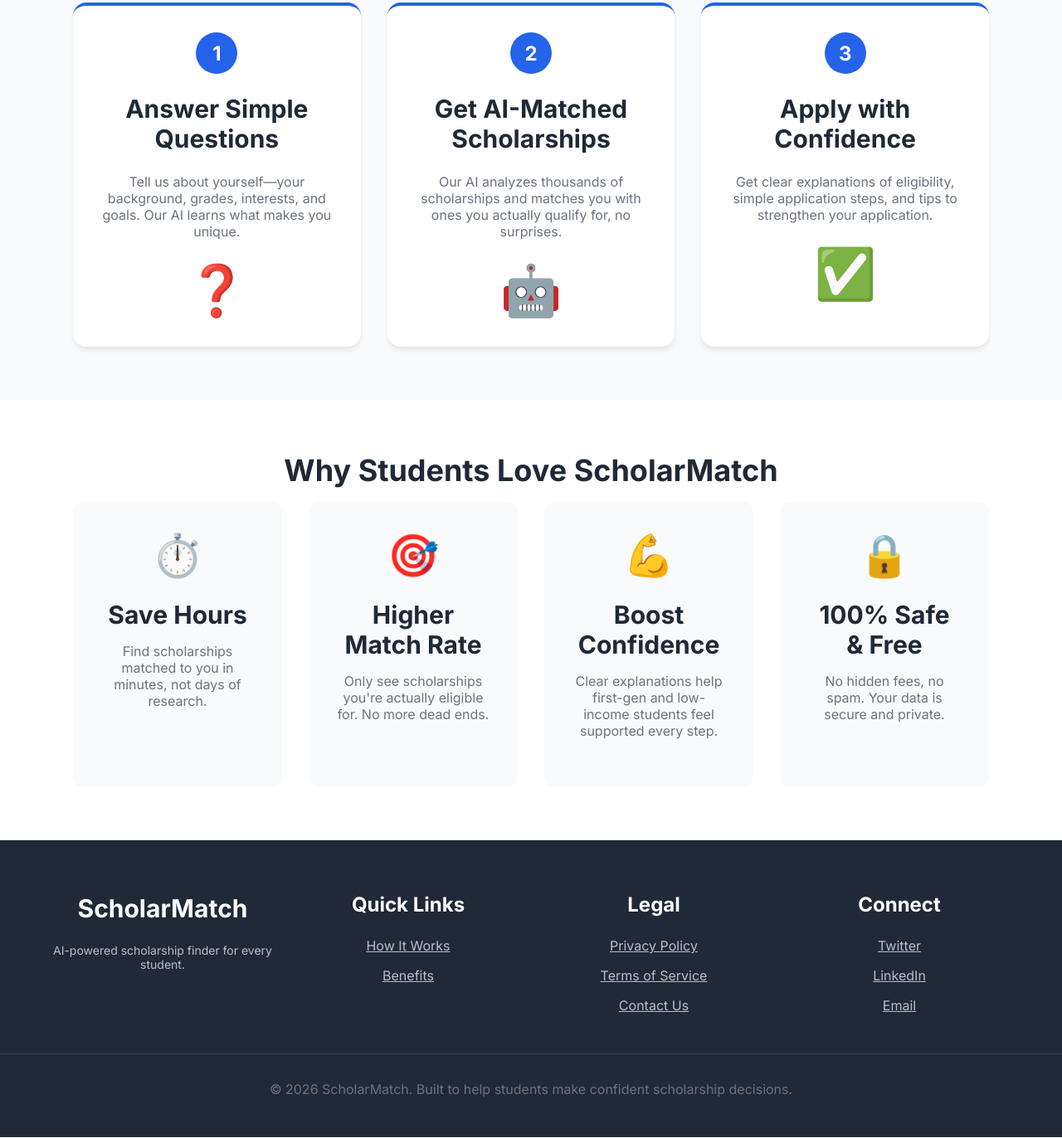
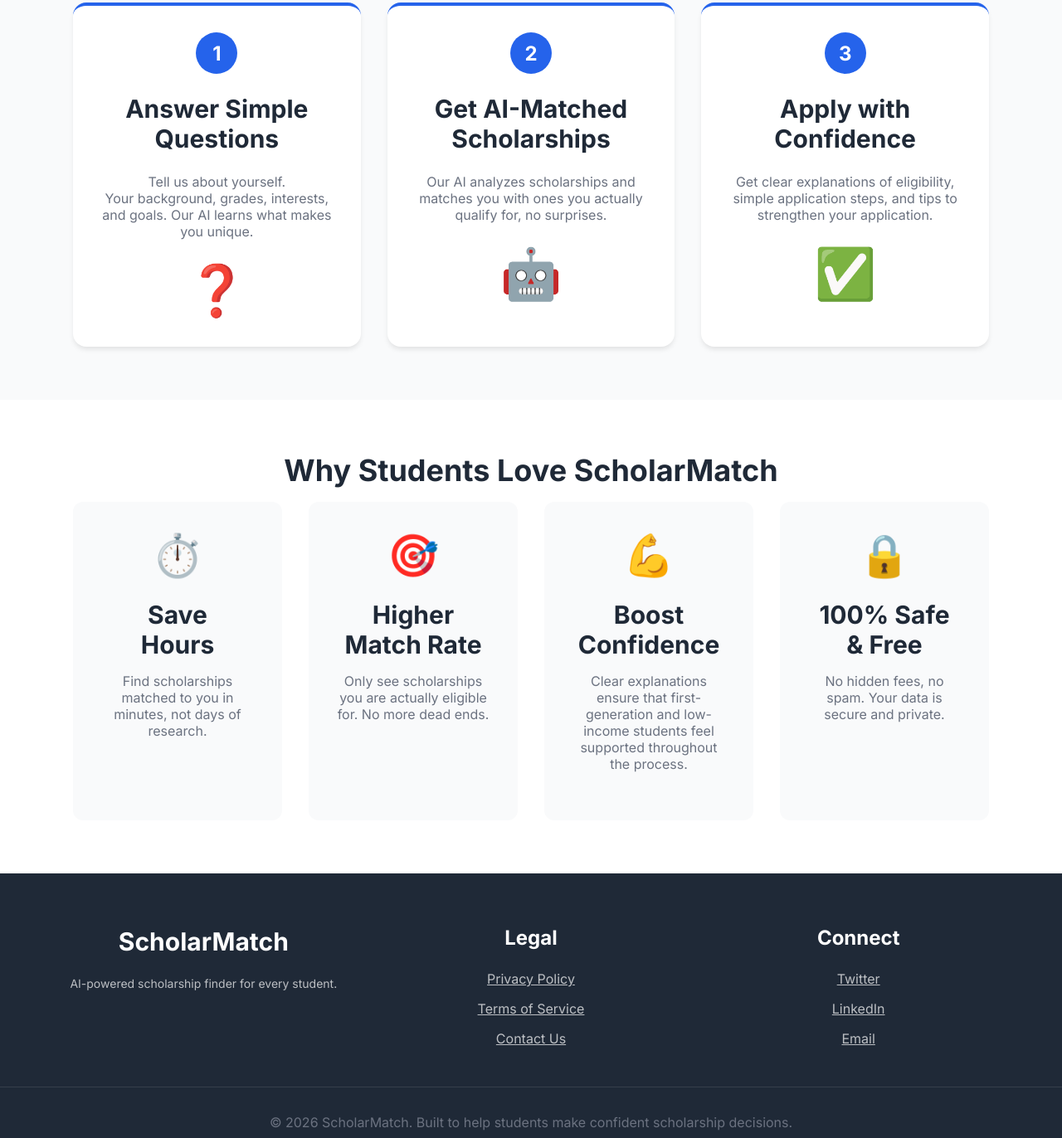
Before and after one commit to raelyn23050595/ScholarMatch, a website: page index.html in a window 1280 px wide. Shown: the part 768-2140 px from the top of the page at 83% size. Drawn offline with Linux system fonts and the light colour scheme.

Commit message:
Update hero subtitle, step card formatting, and footer layout

```diff
--- a/index.html
+++ b/index.html
@@ -45,7 +45,7 @@
                 <div class="hero-content">
                     <h2 class="hero-title">Find Scholarships You Actually Qualify For</h2>
                     <p class="hero-subtitle">
-                        Stop wasting time on scholarships you can't get.<br>
+                        Avoid spending time on scholarships you’re not eligible for.<br>
                         ScholarMatch uses AI to instantly show you real opportunities tailored to you.
                     </p>
                     <p class="hero-cta-text">Join thousands of students finding scholarships in minutes</p>
@@ -68,14 +68,15 @@
                     <div class="step-card" role="article">
                         <div class="step-number" aria-hidden="true">1</div>
                         <h3>Answer Simple Questions</h3>
-                        <p>Tell us about yourself—your background, grades, interests, and goals. Our AI learns what makes you unique.</p>
+                        <p>Tell us about yourself.
+                            <br>Your background, grades, interests, and goals. Our AI learns what makes you unique.</p>
                         <div class="step-icon" aria-hidden="true">❓</div>
                     </div>
 
                     <div class="step-card" role="article">
                         <div class="step-number" aria-hidden="true">2</div>
                         <h3>Get AI-Matched Scholarships</h3>
-                        <p>Our AI analyzes thousands of scholarships and matches you with ones you actually qualify for, no surprises.</p>
+                        <p>Our AI analyzes scholarships and matches you with ones you actually qualify for, no surprises.</p>
                         <div class="step-icon" aria-hidden="true">🤖</div>
                     </div>
 
@@ -97,20 +98,20 @@
                 <div class="benefits-grid">
                     <div class="benefit-card" role="article">
                         <div class="benefit-icon" aria-hidden="true">⏱️</div>
-                        <h3>Save Hours</h3>
+                        <h3>Save <br>Hours</h3>
                         <p>Find scholarships matched to you in minutes, not days of research.</p>
                     </div>
 
                     <div class="benefit-card" role="article">
                         <div class="benefit-icon" aria-hidden="true">🎯</div>
                         <h3>Higher Match Rate</h3>
-                        <p>Only see scholarships you're actually eligible for. No more dead ends.</p>
+                        <p>Only see scholarships you are actually eligible for. No more dead ends.</p>
                     </div>
 
                     <div class="benefit-card" role="article">
                         <div class="benefit-icon" aria-hidden="true">💪</div>
                         <h3>Boost Confidence</h3>
-                        <p>Clear explanations help first-gen and low-income students feel supported every step.</p>
+                        <p>Clear explanations ensure that first-generation and low-income students feel supported throughout the process.</p>
                     </div>
 
                     <div class="benefit-card" role="article">
@@ -129,13 +130,6 @@
             <div class="footer-section">
                 <h3>ScholarMatch</h3>
                 <p>AI-powered scholarship finder for every student.</p>
-            </div>
-            <div class="footer-section">
-                <h4>Quick Links</h4>
-                <ul>
-                    <li><a href="#how-it-works">How It Works</a></li>
-                    <li><a href="#benefits">Benefits</a></li>
-                </ul>
             </div>
             <div class="footer-section">
                 <h4>Legal</h4>
```
